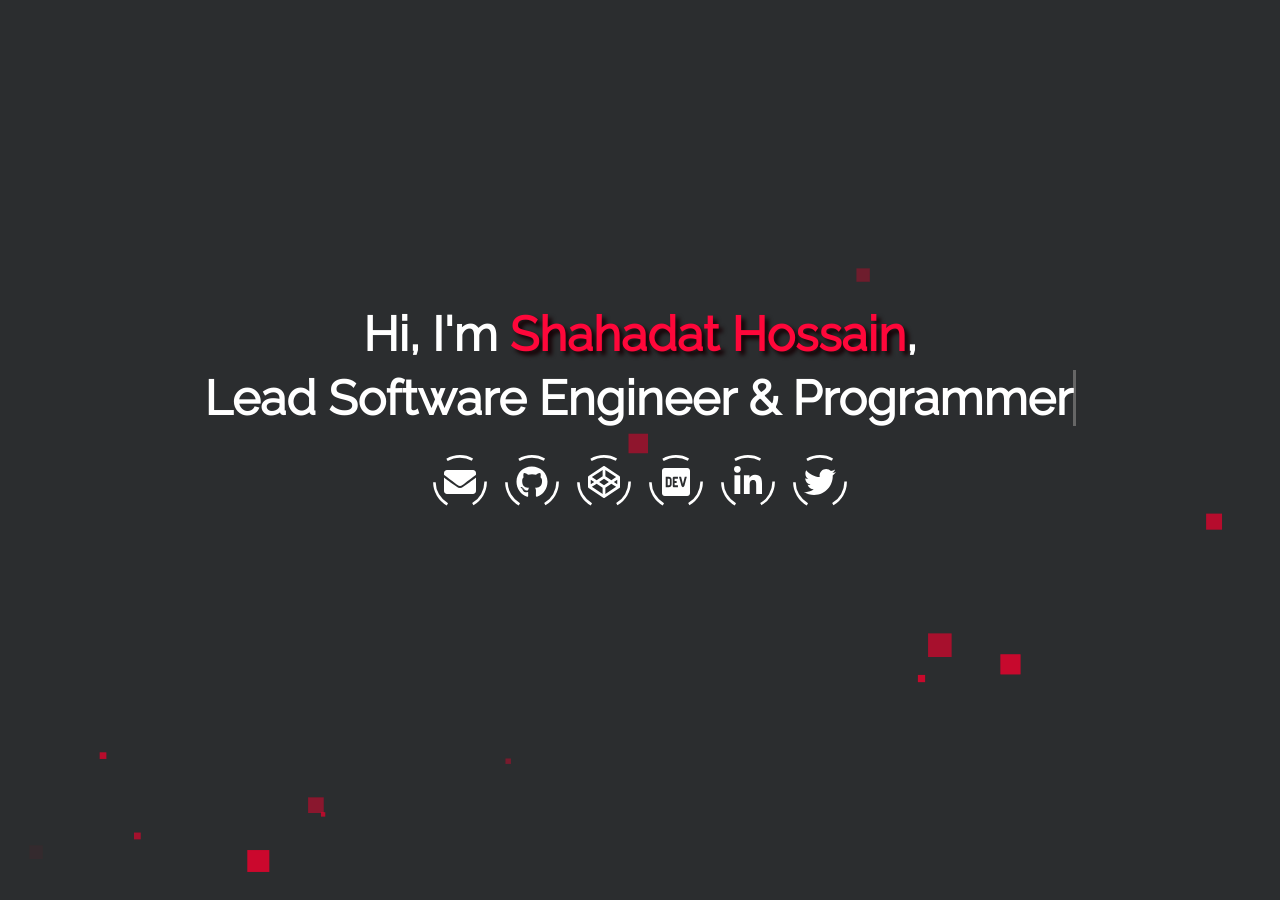
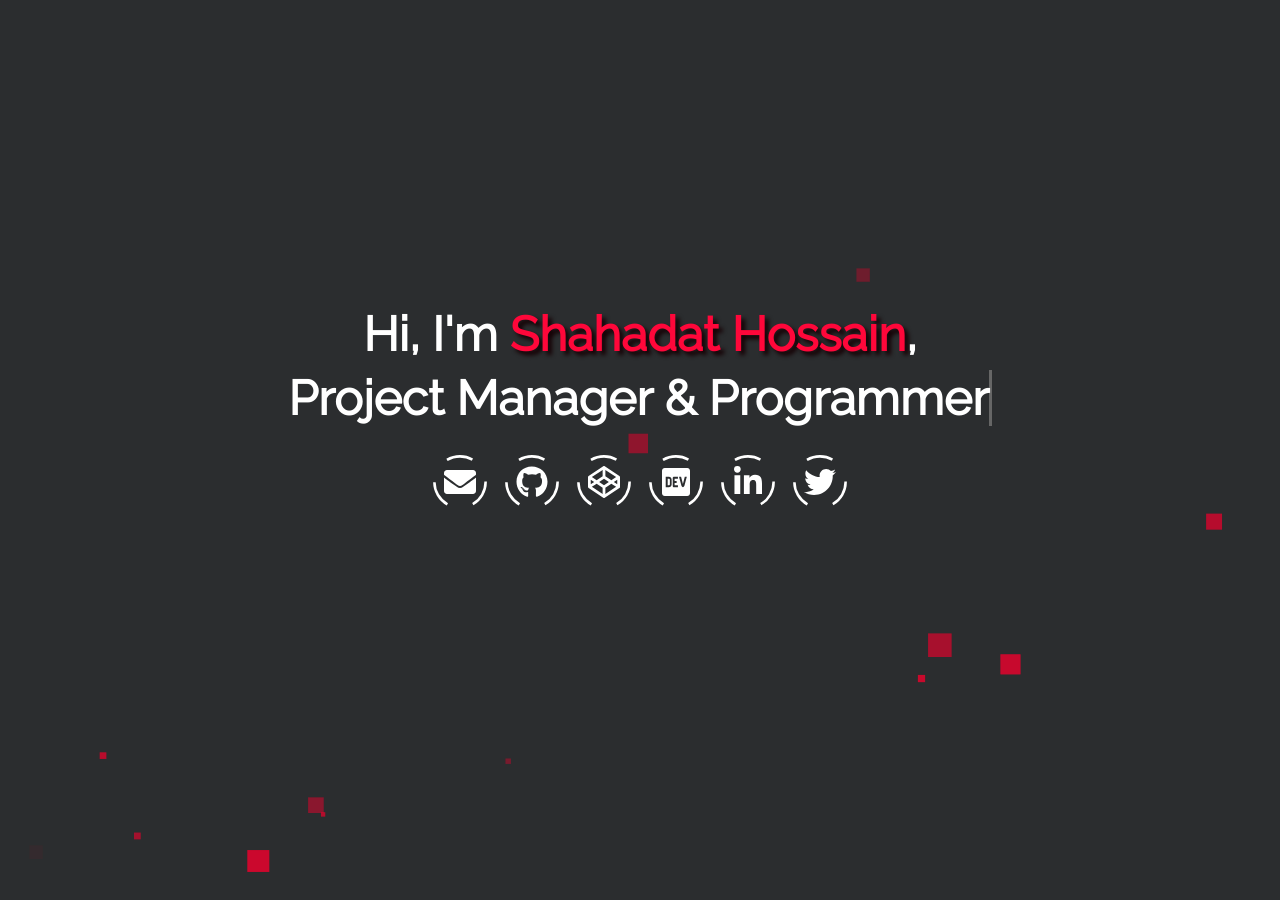
Before and after one commit to writeshahadat/writeshahadat.github.io, a Jekyll site: the page built from index.html, in a window 1280 px wide and 900 px high. Built offline with Jekyll 4.4.1, drawn with Linux system fonts in a browser that asks for light colours.

Commit message:
Updated _config.yml

```diff
--- a/_config.yml
+++ b/_config.yml
@@ -15,7 +15,7 @@ source: .
 username: Shahadat Hossain
 # typing_text: This will be typed before 'scroll down for more'.
 # > set this to your job title, e.g. Fullstack Developer
-typing_text: Lead Software Engineer & Programmer
+typing_text: Project Manager & Programmer
 # email: Your E-Mail address for the email button.
 email: writeshahadat@gmail.com
 # For every social button you want to display, set your username or userid
```
